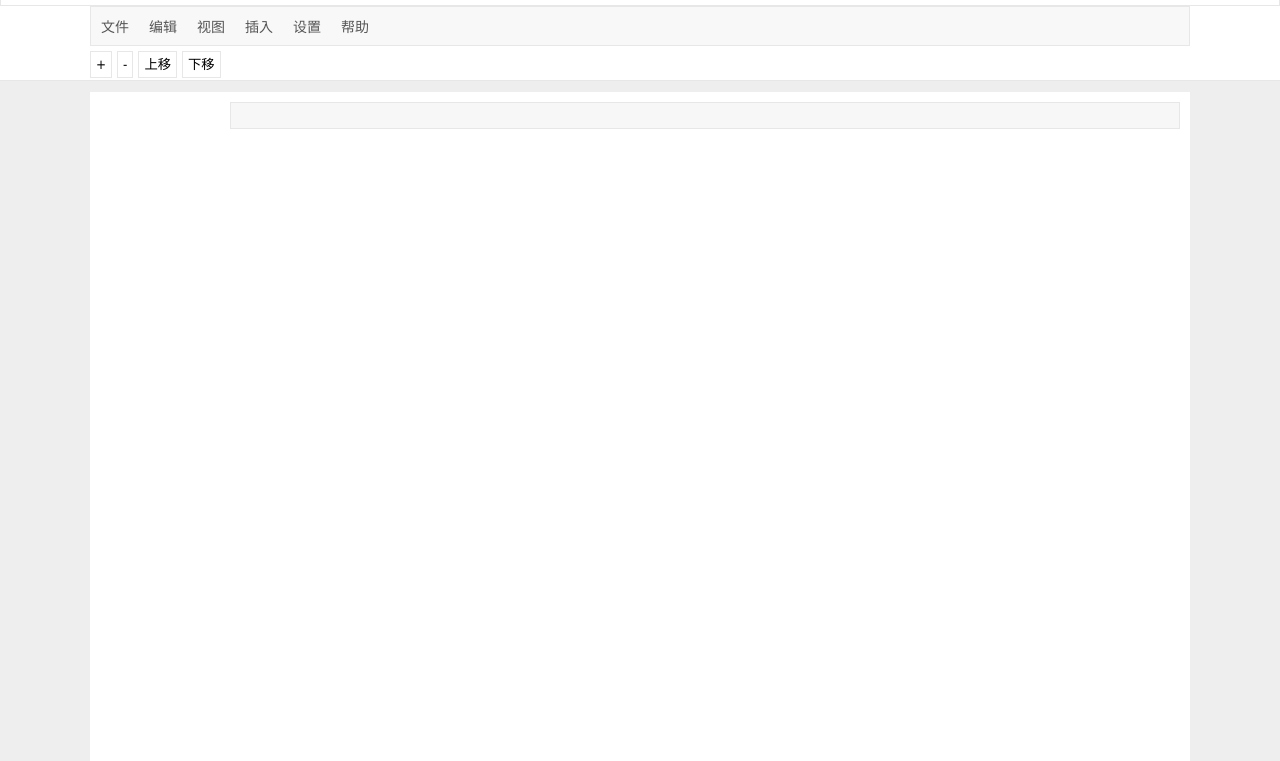
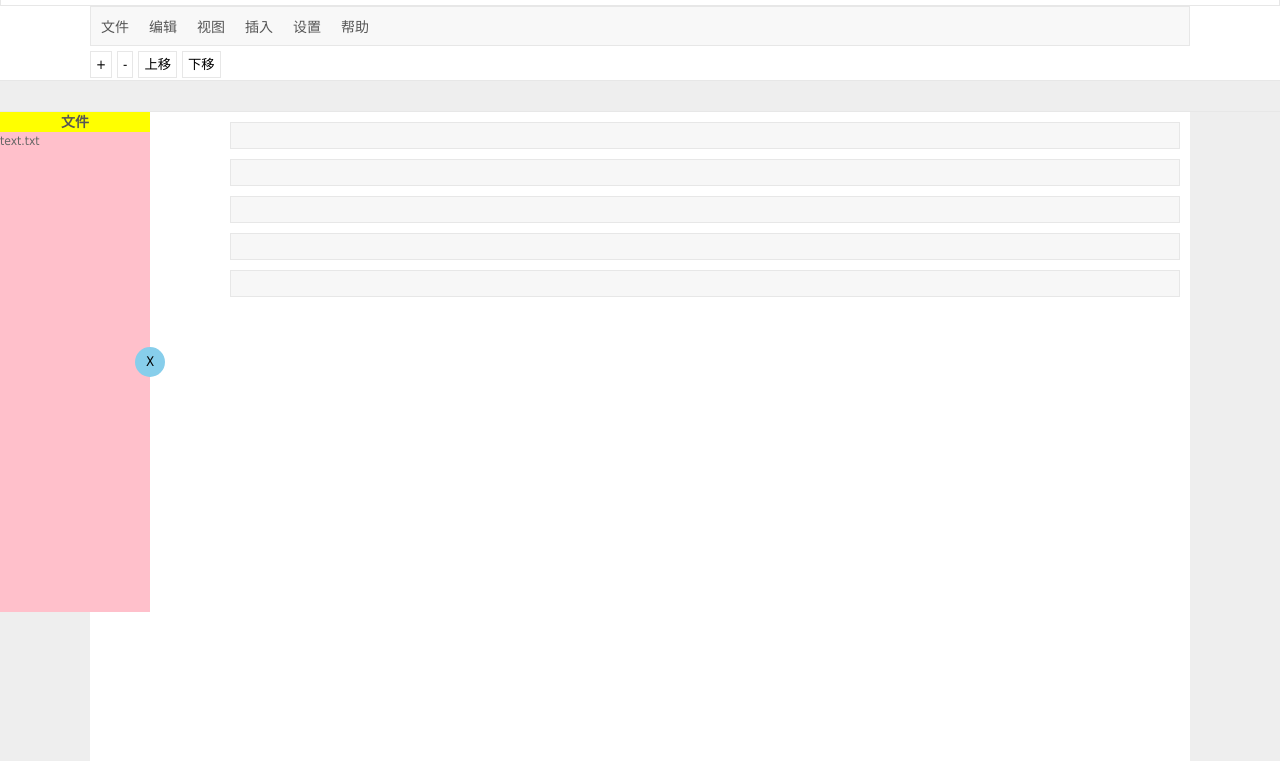
Before and after one commit to wdc267/online_notebook, a plain HTML site: page index.html in a window 1280 px wide. Shown: the part 39-800 px from the top of the page. Drawn offline with Linux system fonts and the light colour scheme.

Commit message:
侧边栏制作

```diff
--- a/css/index.css
+++ b/css/index.css
@@ -4,13 +4,16 @@
 }
 body {
     height: 6000px;
+    background-color: #eeeeee;
 }
 .header {
     width: 100%;
     position: fixed;
+    top: 0;
     height: 120px;
     background-color: #ffffff;
     border-bottom: 1px solid #e7e7e7;
+    z-index: 100;
 }
 #header-container {
     height: 45px;
@@ -50,12 +53,13 @@ body {
     border: 1px solid #e7e7e7;
 }
 #main {
-    height: 100%;
+    width: 100%;
+    height: 1000px;
     background-color: #eeeeee;
     border-top: 1px solid #e7e7e7;
+    margin-top: 150px;
 }
 #content {
-    margin-top: 130px;
     height: 1000px;
     background-color: #ffffff;
 }
@@ -74,3 +78,43 @@ body {
     overflow-y: auto;
     border: 1px solid #e7e7e7;
 }
+#slidebar {
+    position: relative;
+    float: left;
+    background-color: pink;
+    width: 150px;
+    height: 500px;
+}
+#slidebar .btn {
+    position: absolute;
+    top: 50%;
+    right: 0;
+    /* 分别向右向上走自身的一半 */
+    transform: translate(50%,-50%);
+    height: 30px;
+    width: 30px;
+    line-height: 30px;
+    background-color: skyblue;
+    border-radius: 50%;
+}
+#slidebar .menu-title h1 {
+    position: absolute;
+    top: 0;
+    width: 100%;
+    height: 20px;
+    line-height: 20px;
+    font-size: 14px;
+    color: #565656;
+    background-color: yellow;
+    text-align: center;
+}
+#slidebar .menu-content{
+    margin-top: 20px;
+}
+/* #slidebar button {
+    width: 100px;
+    height: 100px;
+} */
+.clear {
+    clear: both;
+}
--- a/index.html
+++ b/index.html
@@ -53,9 +53,24 @@
     <!-- 主要区域 start -->
     <div id="main">
         <!-- 左侧导航区域 start -->
-        <div id="left_navbar"></div>
+        <div id="slidebar">
+            <button class="btn">X</button>
+            <div class="menu">
+                <div class="menu-title">
+                    <h1>文件</h1>
+                </div>
+                <div class="menu-content">
+                    <p>text.txt</p>
+                </div>
+            </div>
+        </div>
         <!-- 笔记内容区 start -->
         <div id="content" class="w">
+            <!-- <button>Open Sidebar</button> -->
+            <div class="textarea" contenteditable="true"></div>
+            <div class="textarea" contenteditable="true"></div>
+            <div class="textarea" contenteditable="true"></div>
+            <div class="textarea" contenteditable="true"></div>
             <div class="textarea" contenteditable="true"></div>
         </div>
         <!-- 笔记内容区 end -->
@@ -64,5 +79,6 @@
         <!-- 右侧属性区 end -->
     </div>
     <!-- 主要区域 end -->
+    <script src="js/index.js"></script>
 </body>
 </html>
--- /dev/null
+++ b/js/index.js
@@ -0,0 +1,20 @@
+// 获取元素
+let slidebar = document.querySelector('#slidebar');
+let btn = document.querySelector('#slidebar .btn');
+let menu = document.querySelector('.menu');
+let flag = 1;
+// 当我们鼠标经过sliderbar就会让con这个盒子滑动到左侧
+btn.addEventListener('click', function () {
+    if (flag == 1) {
+        slidebar.style.width = "10px";
+        menu.style.display = "none";
+        btn.innerHTML = "√";
+        flag = 0;
+    }
+    else if (flag == 0) {
+        slidebar.style.width = "150px";
+        menu.style.display = "block";
+        btn.innerHTML = "X";
+        flag = 1;
+    }
+})
```
